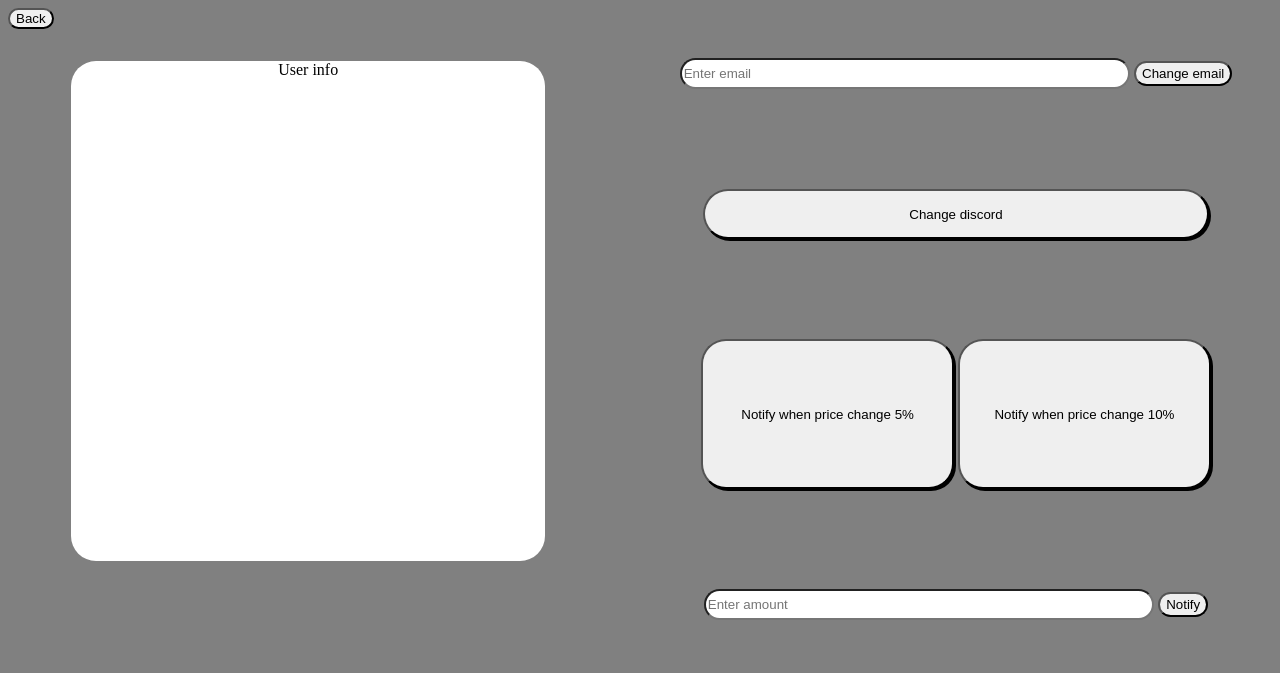
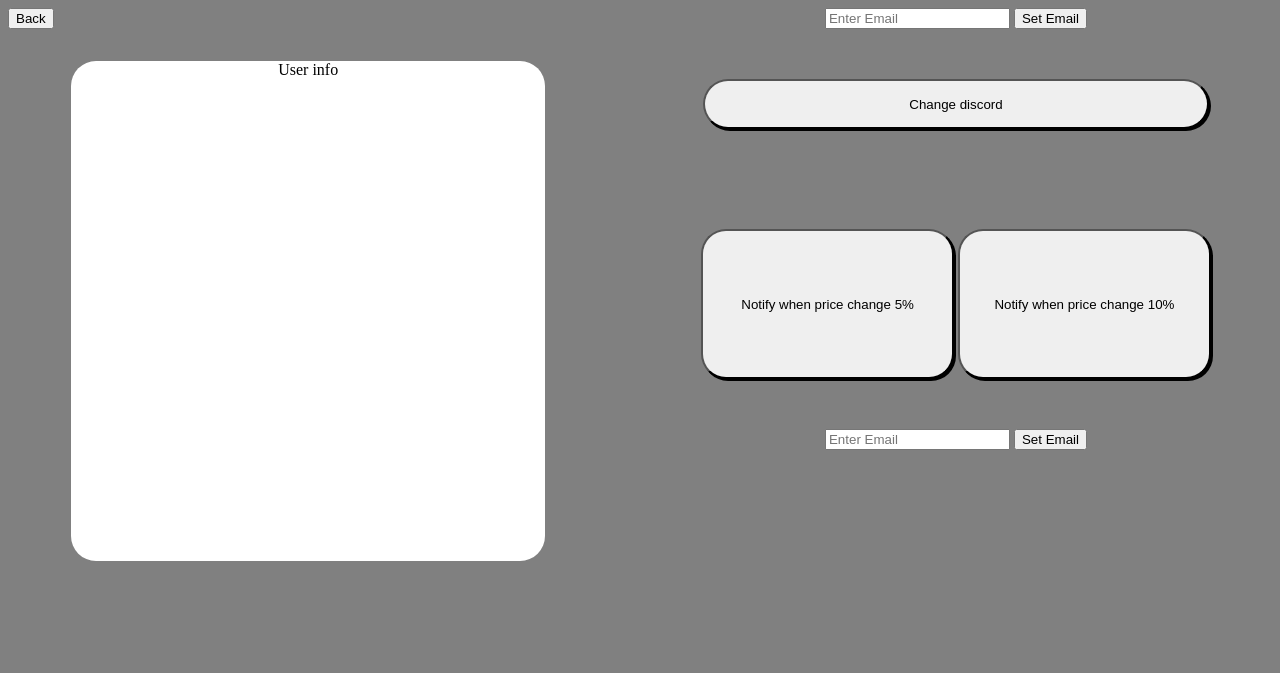
Before and after one commit to xlab-classes/cse442-spring2022-team-smooth-stock, a plain HTML site: page html/notify.html in a window 1280 px wide. Drawn offline with Linux system fonts and the light colour scheme.

Commit message:
#55 working on merging

```diff
--- a/config.json
+++ b/config.json
@@ -1,3 +1,3 @@
 {
-    "token":"OTUwNDc3NTI5NTU3Mzc3MDc1.YiZfLg.ogO8ZXjzjJzryYo3hi6CJMD0WdM"
+    "token":"OTUwNDc3NTI5NTU3Mzc3MDc1.YiZfLg.Ev4NtnuM85-r2WCjfKWMLxmhsAA"
 }
--- a/html/notify.html
+++ b/html/notify.html
@@ -9,20 +9,20 @@
 
 	</head>
 	<body>
+		<script type="module" src = "/script.js"></script>
+
+		<script type="text/javascript" src="index.js"></script>
 		<div class="ui">
 
 			<div class="info">
-				<button class="back" >Back</button>
+				<a class="back" href=""><button>Back</button></a>
 				<div class="tba">User info</div>
 			</div>
 
 			<div class="setting">
 				<div>
-					<form action="/action_page.php">
-
-					  <input type="text" id="fname" name="fname" placeholder='Enter email'>
-					  <input id = "submit" type="submit" value="Change email">
-					</form>
+					<input type="text" id="textbox" class="textbox" placeholder='Enter Email'>
+					<button onclick="send_to();"> Set Email </button>
 				</div>
 
 				<div>
@@ -35,10 +35,9 @@
 				</div>
 
 				<div>
-					<form action="/action_page.php">
-					  <input type="text" id="fname" name="fname" placeholder='Enter amount'>
-					  <input id = "submit" type="submit" value="Notify">
-					</form>
+					<input type="text" id="textbox_2" class="textbox_2" placeholder='Enter Email'>
+					<button onclick="change_notify();"> Set Email </button>
+
 				</div>
 			</div>
 		</div>
```
Also changed, not shown: index.js (+13 -1 lines), 1 other file.
